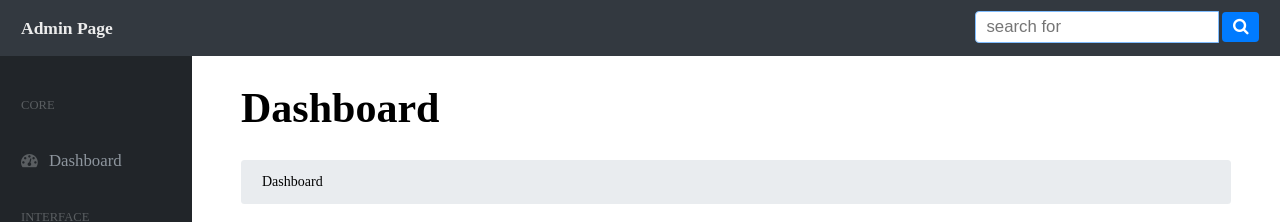
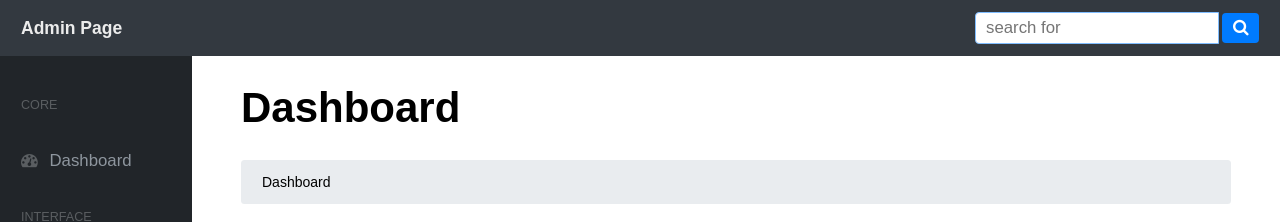
Before and after one commit to bobbyfromgeminus/project-css3-002-admin-template, a plain HTML site: page index.html in a window 1280 px wide. Shown: the top 222 px of the page. Drawn offline with Linux system fonts and the light colour scheme.

Commit message:
Project 01 - #3

```diff
--- a/assets/css/style.css
+++ b/assets/css/style.css
@@ -5,6 +5,12 @@ html {
 body {
     padding: 0;
     margin: 0;
+    position: absolute;
+    top: 0;
+    bottom: 0;
+    left: 0;
+    right: 0;
+    font-family: Arial, Helvetica, sans-serif;
 }
 
 * {
@@ -23,7 +29,7 @@ body {
     padding: 0 1.5rem;
 }
 
-.header--title {
+.header__title {
     display: inline;
     font-size: 1.25rem;
 }
--- a/index.html
+++ b/index.html
@@ -10,7 +10,7 @@
 <body>
 
     <header class="header--dark">
-        <h3 class="header--title">Admin Page</h3>
+        <h3 class="header__title">Admin Page</h3>
 
         <div class="header__search">
             <form action="" class="header__search__form">
```
